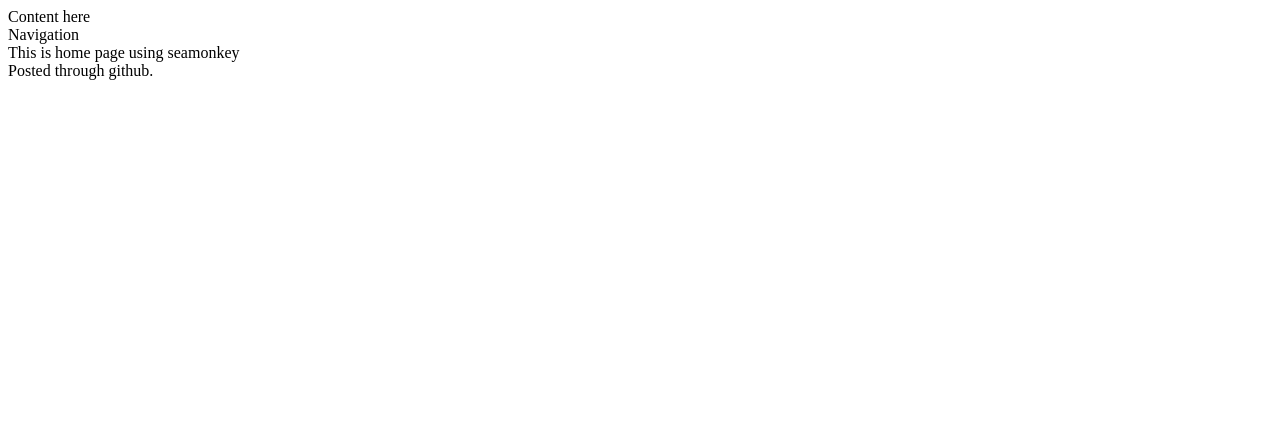
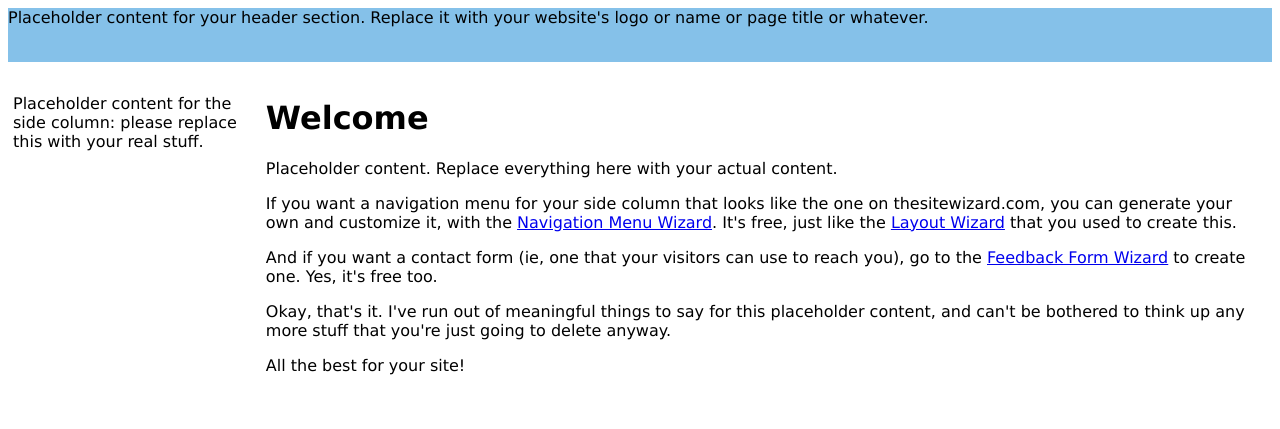
Before and after one commit to opessela/aci-api, a plain HTML site: page index.html in a window 1280 px wide. Drawn offline with Linux system fonts and the light colour scheme.

Commit message:
Update Index

```diff
--- a/index.html
+++ b/index.html
@@ -1,15 +1,55 @@
 <!DOCTYPE HTML PUBLIC "-//W3C//DTD HTML 4.01 Transitional//EN">
 <html>
   <head>
-    <meta http-equiv="content-type" content="text/html; charset=UTF-8">
-    <title>ACI for Developers Getting Started</title>
+    <title>Insert web page title here</title>
+    <meta http-equiv="Content-type" content="text/html; charset=UTF-8">
+    <meta name="generator" content="thesitewizard.com's Layout Wizard
+      1.1.1">
+    <meta name="viewport" content="width=device-width, initial-scale=1">
+    <link rel="stylesheet" type="text/css" media="all" href="styles.css">
   </head>
   <body>
-    <div id="container">
-      <div id="content">Content here</div>
-      <div id="navbar">Navigation</div>
+    <div id="tswcontainer">
+      <div id="tswheader">
+        <!-- start of header section: insert your logo, etc, here -->
+        <p> Placeholder content for your header section. Replace it with
+          your website's logo or name or page title or whatever. </p>
+        <p>&nbsp;</p>
+        <!-- end of header section: insert your logo, etc, above this line -->
+      </div>
+      <div id="tswcontent">
+        <div id="tswcontproper">
+          <!-- start of content column: insert your content here -->
+          <h1>Welcome</h1>
+          <p> Placeholder content. Replace everything here with your
+            actual content. </p>
+          <p> If you want a navigation menu for your side column that
+            looks like the one on thesitewizard.com, you can generate
+            your own and customize it, with the <a
+              href="https://www.thesitewizard.com/wizards/css-menu-buttons.shtml">Navigation
+              Menu Wizard</a>. It's free, just like the <a
+              href="https://www.thesitewizard.com/wizards/layout.shtml">Layout
+              Wizard</a> that you used to create this. </p>
+          <p> And if you want a contact form (ie, one that your visitors
+            can use to reach you), go to the <a
+              href="https://www.thesitewizard.com/wizards/feedbackform.shtml">Feedback
+              Form Wizard</a> to create one. Yes, it's free too. </p>
+          <p> Okay, that's it. I've run out of meaningful things to say
+            for this placeholder content, and can't be bothered to think
+            up any more stuff that you're just going to delete anyway. </p>
+          <p> All the best for your site! </p>
+          <p>&nbsp;</p>
+          <!-- end of content column: put your content above this line -->
+        </div>
+      </div>
+      <div id="tswsidecol">
+        <div id="tswsideproper">
+          <!-- start of side column: insert your navigation menu, etc, here -->
+          <p> Placeholder content for the side column: please replace
+            this with your real stuff. </p>
+          <!-- end of side column: put your navigation menu, etc, above this line -->
+        </div>
+      </div>
     </div>
-    This is home page using seamonkey<br>
-    Posted through github.<br>
   </body>
 </html>
```
